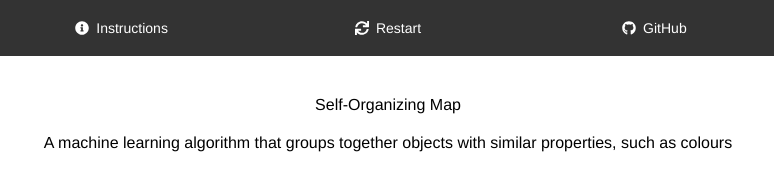
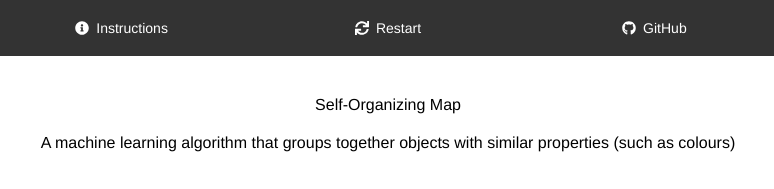
Before and after one commit to greg-rychlewski/self-organizing-map, a plain HTML site: page index.html in a window 1280 px wide. Shown: the top 189 px of the page, 252-1026 px from the left. Drawn offline with Linux system fonts and the light colour scheme.

Commit message:
change wording

```diff
--- a/index.html
+++ b/index.html
@@ -28,7 +28,7 @@
 
 		<div id ="info">
 			<p id="info-header">Self-Organizing Map</p>
-			<p id="info-body">A machine learning algorithm that groups together objects with similar properties, such as colours</p>
+			<p id="info-body">A machine learning algorithm that groups together objects with similar properties (such as colours)</p>
 		</div>
 
 		<div id="main">
```
